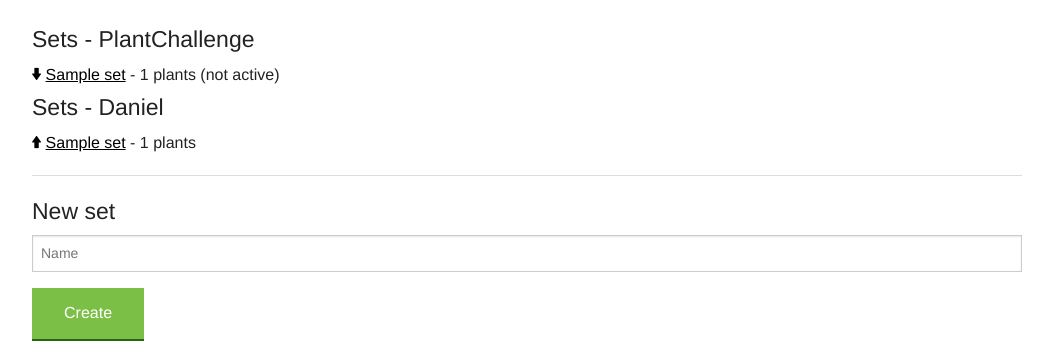
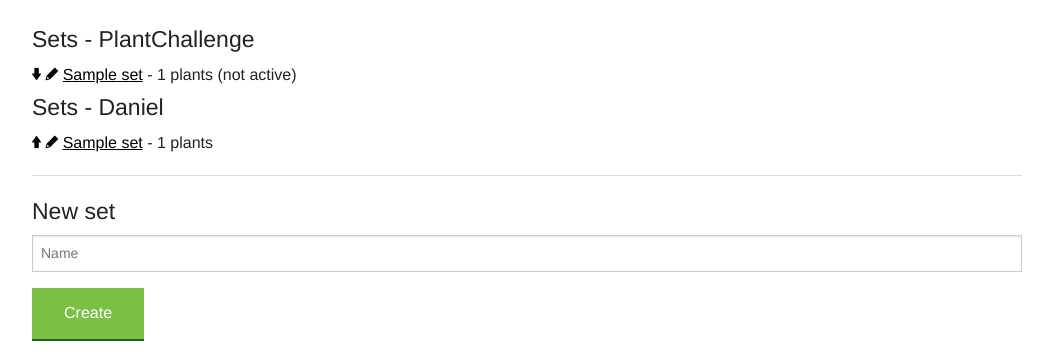
Before and after one commit to thran/plantChallenge, a Django app: template templates/sets/list.html in a window 1280 px wide. Shown: the top 360 px of the page, without its empty margins (113-1166 px from the left). Run offline with Django 3.2, Linux system fonts and the light colour scheme; the template is opened without the code that fills it: most values are stand-ins (such as "Sample title", 1, 10 or a date in 2020).

Commit message:
add link to admin change of set

```diff
--- a/templates/sets/list.html
+++ b/templates/sets/list.html
@@ -4,6 +4,7 @@
     <h4>Sets - PlantChallenge</h4>
     {% for set in sets %}
         <a href="{% url "set_switch_for_daniel" set.pk %}"><i class="fi-arrow-down"></i></a>
+        <a href="{% url "admin:set_creator_set_change" set.pk %}"><i class="fi-pencil"></i></a>
         <a href="{% url "set" set.pk %}">{{ set }}</a> - {{ set.terms.all.count }} plants
         {% if not set.active %} (not active) {% endif %}
         <br/>
@@ -12,6 +13,7 @@
     <h4>Sets - Daniel</h4>
     {% for set in sets_for_daniel %}
         <a href="{% url "set_switch_for_daniel" set.pk %}"><i class="fi-arrow-up"></i></a>
+        <a href="{% url "admin:set_creator_set_change" set.pk %}"><i class="fi-pencil"></i></a>
         <a href="{% url "set" set.pk %}">{{ set }}</a> - {{ set.terms.all.count }} plants
         <br/>
     {% endfor %}
```
